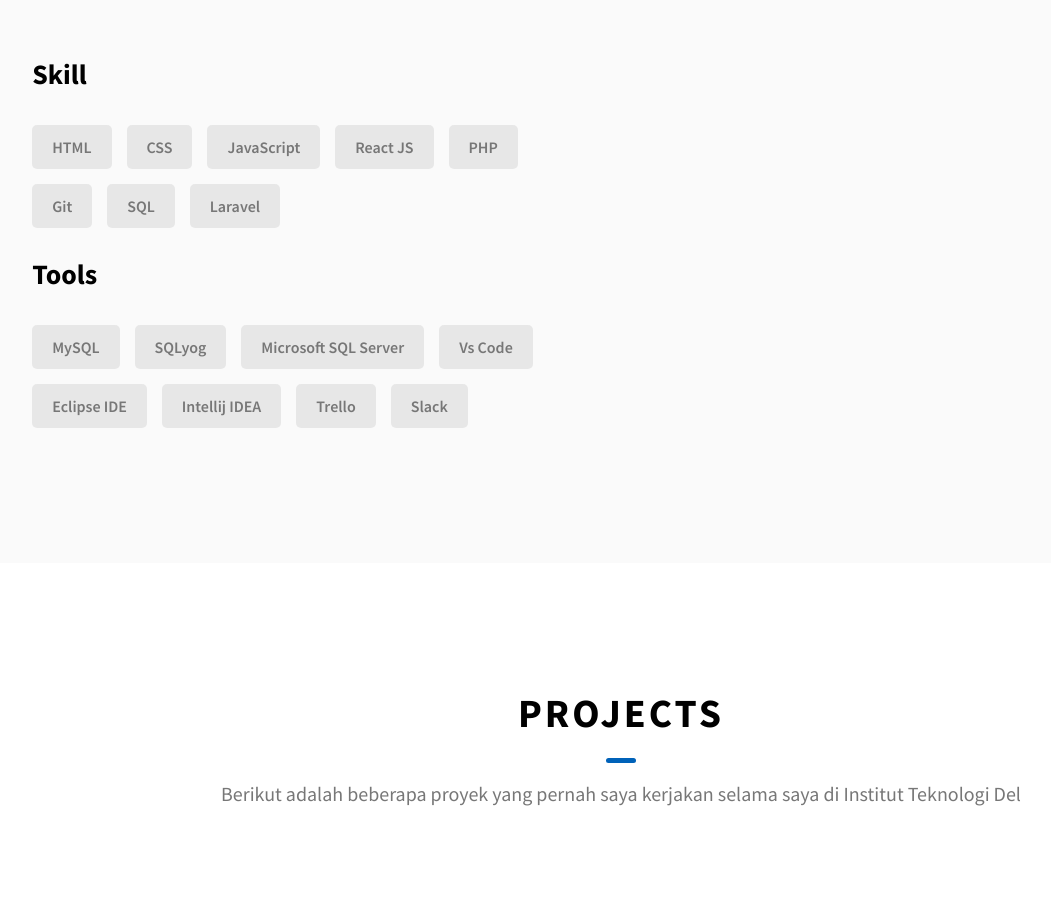
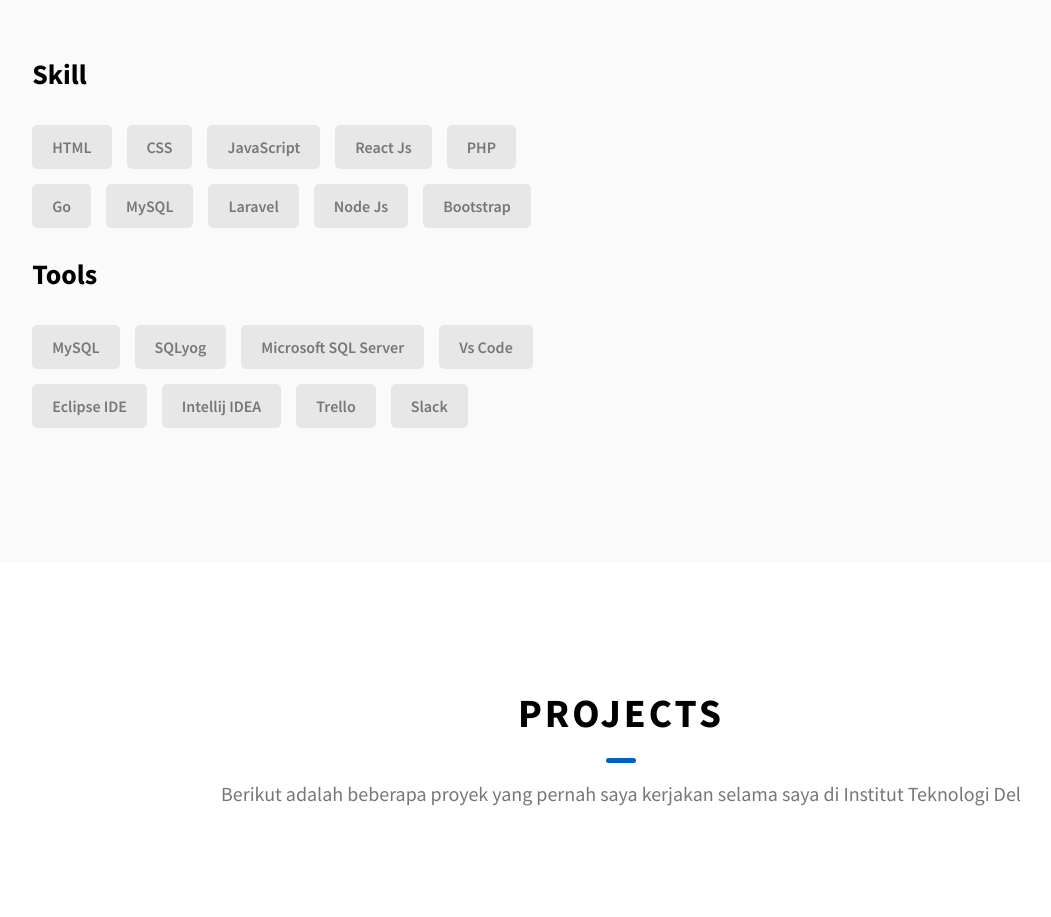
Before and after one commit to Evan-Hutagaol/evan-hutagaol.github.io, a plain HTML site: page index.html in a window 1280 px wide. Shown: the part 1180-2097 px from the top of the page, without its empty margins (19-1070 px from the left). Drawn offline with Linux system fonts and the light colour scheme.

Commit message:
Update index.html

```diff
--- a/index.html
+++ b/index.html
@@ -114,11 +114,13 @@
               <div class="skills__skill">HTML</div>
               <div class="skills__skill">CSS</div>
               <div class="skills__skill">JavaScript</div>
-              <div class="skills__skill">React JS</div>
+              <div class="skills__skill">React Js</div>
               <div class="skills__skill">PHP</div>
-              <div class="skills__skill">Git</div>
-              <div class="skills__skill">SQL</div>
+              <div class="skills__skill">Go</div>
+              <div class="skills__skill">MySQL</div>
               <div class="skills__skill">Laravel</div>
+              <div class="skills__skill">Node Js</div>
+              <div class="skills__skill">Bootstrap</div>
             </div>
           </div>
         </div>
```
